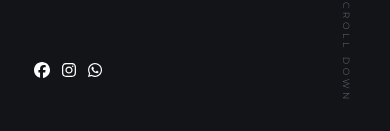
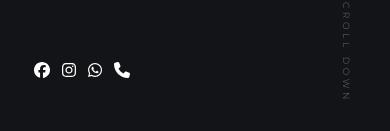
Before and after one commit to AnzoBenjamin/jp_brands, a React (Vite) app: page / in a window 390 px wide. Shown: the part 641-772 px from the top of the page. Built offline with nearby package versions, Linux system fonts and the light colour scheme.

Commit message:
Adding telephone numbers

```diff
--- a/src/components/Hero.tsx
+++ b/src/components/Hero.tsx
@@ -5,7 +5,7 @@ import {
   faWhatsapp,
 } from "@fortawesome/free-brands-svg-icons";
 import heroBg from "../assets/hero-bg.jpg";
-import Reveal from "./Reveal";
+import { faPhone } from "@fortawesome/free-solid-svg-icons";
 const Hero = () => {
   return (
     <section id="hero" className="s-hero target-section">
@@ -15,17 +15,13 @@ const Hero = () => {
 
       <div className="row s-hero__content">
         <div className="column">
-          <Reveal>
             <h1>Hello.</h1>
-          </Reveal>
           <div className="s-hero__content-about">
-            <Reveal>
 
             <p>
               We are JP Brands. We love <br />
               building great brands <br />& design experiences.
             </p>
-            </Reveal>
 
             <footer>
               <div className="s-hero__content-social">
@@ -50,6 +46,9 @@ const Hero = () => {
                     aria-hidden="true"
                   />
                 </a>
+                <a href="tel:+256705574060">
+                  <FontAwesomeIcon icon={faPhone} className="fab" aria-hidden="true"/>
+                </a>
               </div>
             </footer>
           </div>
```
